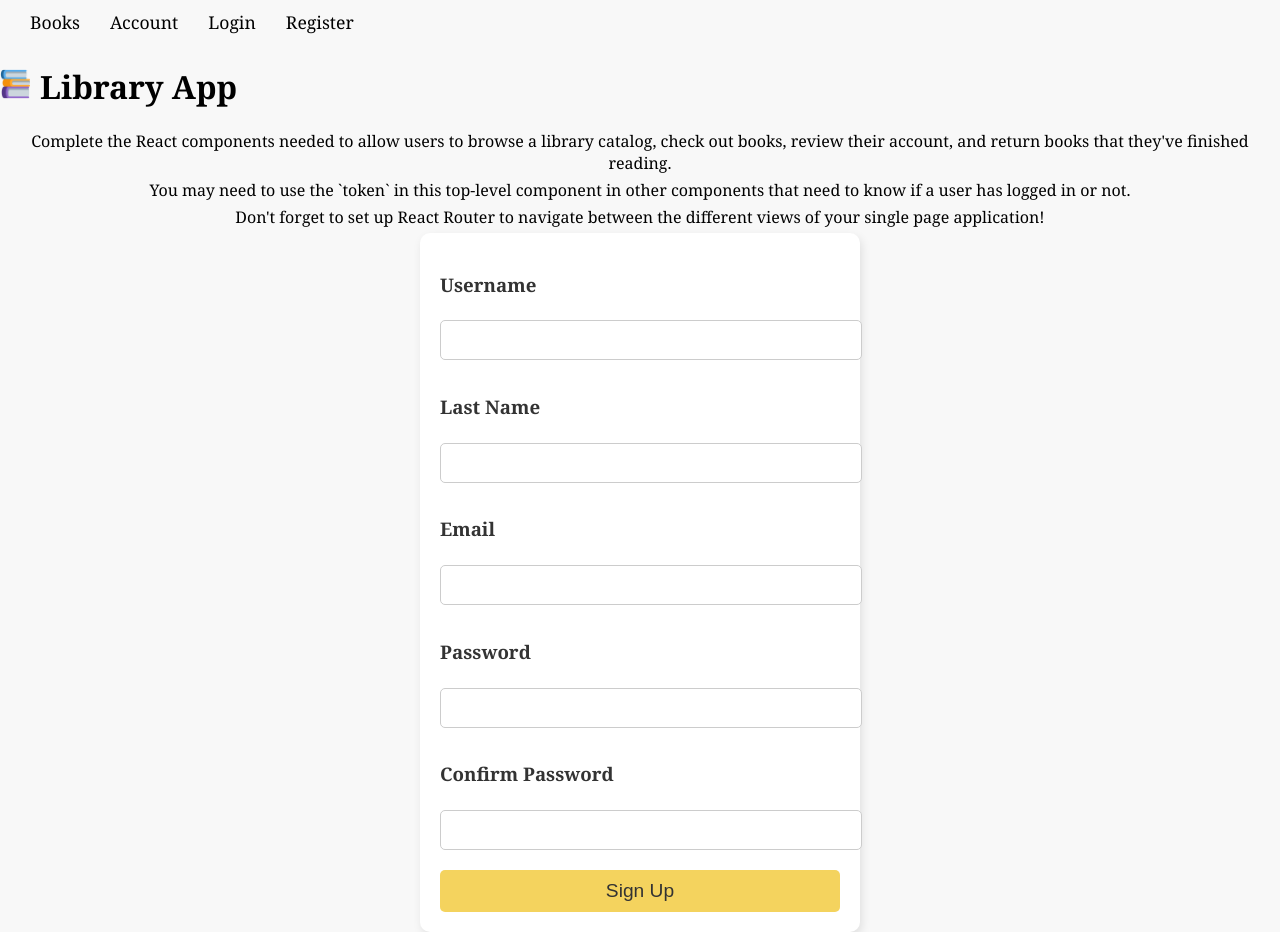
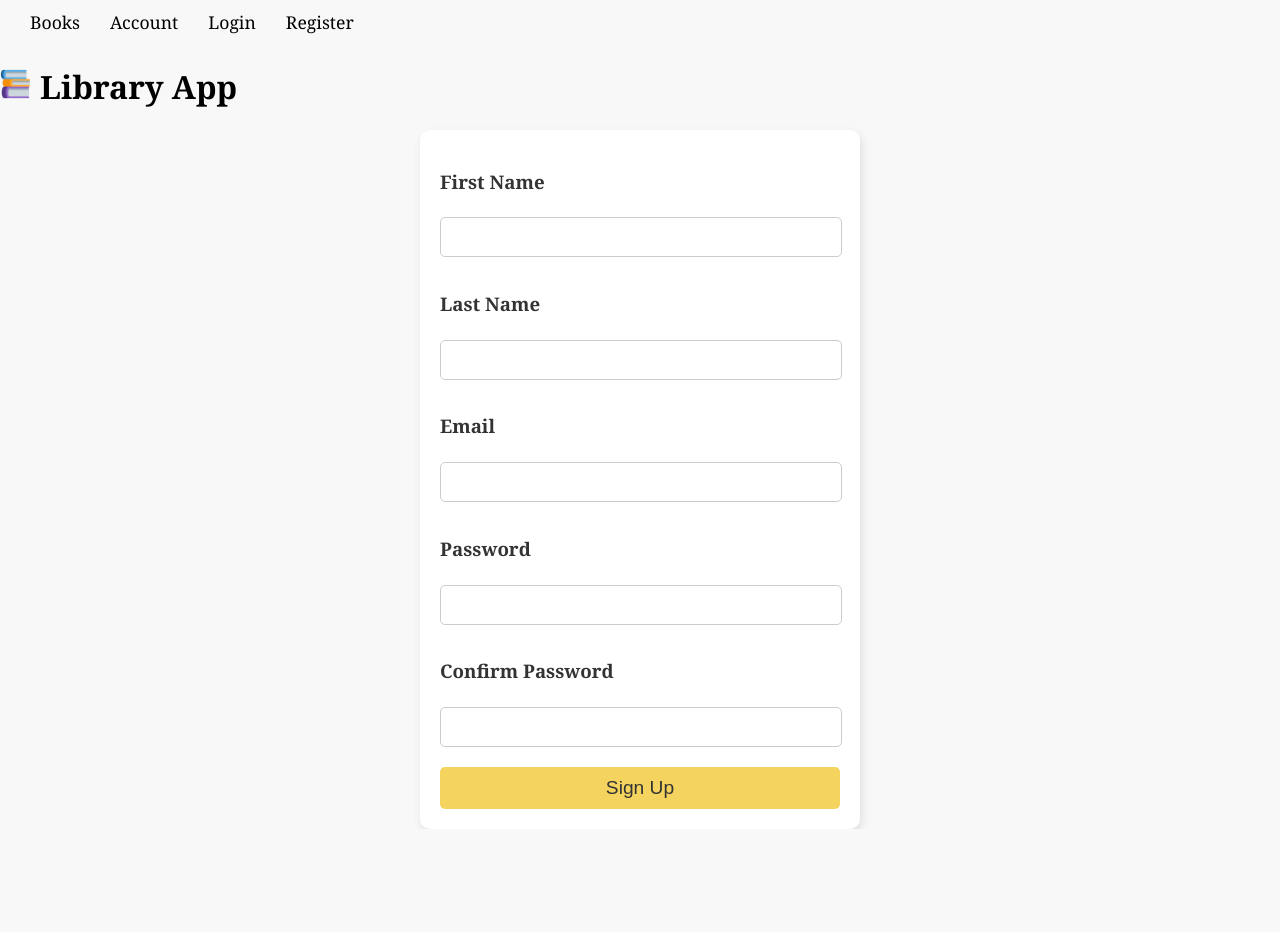
Before and after one commit to gzsewell/book-buddy, a React (Vite) app: page /register in a window 1280 px wide. After the commit the page ends 829 px from the top, so only its background shows below. Built offline with nearby package versions, Linux system fonts and the light colour scheme.

Commit message:
fixed the text area inoput issue not being even and now shows availible or unavailible books

```diff
--- a/src/App.jsx
+++ b/src/App.jsx
@@ -15,26 +15,13 @@ function App() {
   return (
     <>
       <Navigations />
-      <h1>
-        <img id="logo-image" src={bookLogo} />
-        Library App
-      </h1>
+      <div className="default-text">
+        <h1>
+          <img id="logo-image" src={bookLogo} />
+          Library App
+        </h1>
+      </div>
 
-      <p>
-        Complete the React components needed to allow users to browse a library
-        catalog, check out books, review their account, and return books that
-        they've finished reading.
-      </p>
-
-      <p>
-        You may need to use the `token` in this top-level component in other
-        components that need to know if a user has logged in or not.
-      </p>
-
-      <p>
-        Don't forget to set up React Router to navigate between the different
-        views of your single page application!
-      </p>
       <Routes>
         <Route path="/account" element={<Account />} />
         <Route path="/books" element={<Books />} />
--- a/src/components/Books.jsx
+++ b/src/components/Books.jsx
@@ -37,7 +37,7 @@ function Bookcard({ book }) {
           <p>{book.title}</p>
           <p>{book.author}</p>
           <p>{book.description}</p>
-          <p>{book.available}</p>
+          <p>{book.available ? "Available" : "Unavailable"}</p>
         </div>
       </Link>
     </>
--- a/src/components/Form.jsx
+++ b/src/components/Form.jsx
@@ -5,7 +5,7 @@ import axios from "axios";
 function Form({ parent, submitFunction }) {
   const navigate = useNavigate();
   const [formData, setFormData] = useState({
-    username: "",
+    firstname: "",
     lastname: "",
     password: "",
     "confirmed-passord": "",
@@ -18,7 +18,7 @@ function Form({ parent, submitFunction }) {
     e.preventDefault();
     console.log("subbmitting data...");
     console.log(formData);
-    const endPoint = parent ? "registern" : "login";
+    const endPoint = parent ? "register" : "login";
     try {
       const data = await axios.post(
         `${import.meta.env.VITE_API_BASE_URL}users/${endPoint}`,
@@ -39,15 +39,18 @@ function Form({ parent, submitFunction }) {
   };
   return (
     <form className="form-container" onSubmit={handleSubmit}>
+      {parent && (
         <label>
-        <h3>Username</h3>
+          <h3>First Name</h3>
           <input
             type="text"
-          name="username"
+            name="firstname"
             onChange={handleInput}
-          value={formData?.username}
+            value={formData?.firstname}
           ></input>
         </label>
+      )}
+      {parent && (
         <label>
           <h3>Last Name</h3>
           <input
@@ -57,6 +60,7 @@ function Form({ parent, submitFunction }) {
             value={formData?.lastname}
           ></input>
         </label>
+      )}
 
       <label>
         <h3>Email</h3>
--- a/src/components/SingleBook.jsx
+++ b/src/components/SingleBook.jsx
@@ -28,8 +28,9 @@ function SingleBook() {
       />
       <h3>{displayedBook?.title}</h3>
       <p>{displayedBook?.author}</p>
-      <p>{displayedBook?.available}</p>
+      <p>{displayedBook?.available ? "Available" : "Unavailable"}</p>
       <p>{displayedBook?.description}</p>
+      <button>Check Out Book</button>
     </div>
   );
 }
--- a/src/index.css
+++ b/src/index.css
@@ -5,7 +5,9 @@ body {
   margin: 0;
   padding: 0;
 }
-
+.default-text {
+  text-align: left;
+}
 #logo-image {
   width: 30px;
   margin-right: 10px;
@@ -72,7 +74,7 @@ p {
 
 .form-container input,
 .form-container textarea {
-  width: 100%;
+  width: 95%;
   padding: 10px;
   border: 1px solid #ccc;
   border-radius: 5px;
```
Lines whose indentation alone changed are shown as unchanged.
